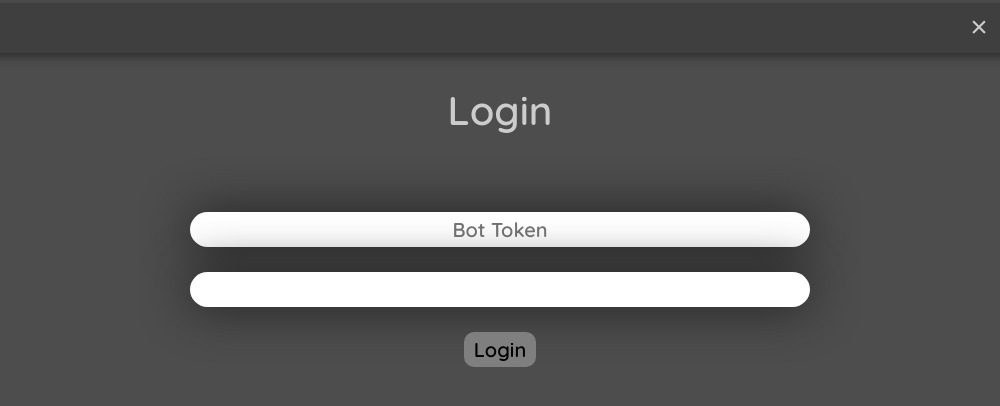
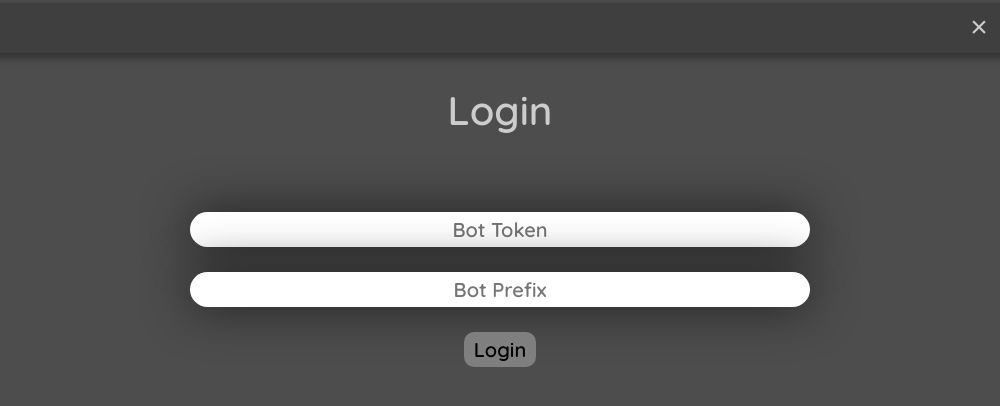
Before and after one commit to BackwardsUser/ModularDiscordApp, an Electron app: page src/pages/login.html in a window 1000 px wide. Drawn offline with Linux system fonts and the light colour scheme; no server answers.

Commit message:
Added Placeholder for Prefix Input

```diff
--- a/src/pages/login.html
+++ b/src/pages/login.html
@@ -15,7 +15,7 @@
         <h1>Login</h1><br>
         <a class="incorrect" id="incorrect">Incorrect Token</a><br>
         <input type="password" class="tokenInput" id="tokenInput" placeholder="Bot Token"><br><br>
-        <input type="text" class="prefixInput" id="prefixInput"><br><br>
+        <input type="text" class="prefixInput" id="prefixInput" placeholder="Bot Prefix"><br><br>
         <button type="submit" class="tokenButton button" id="tokenSubmit">Login</button>
     </form>
 </body>
```
